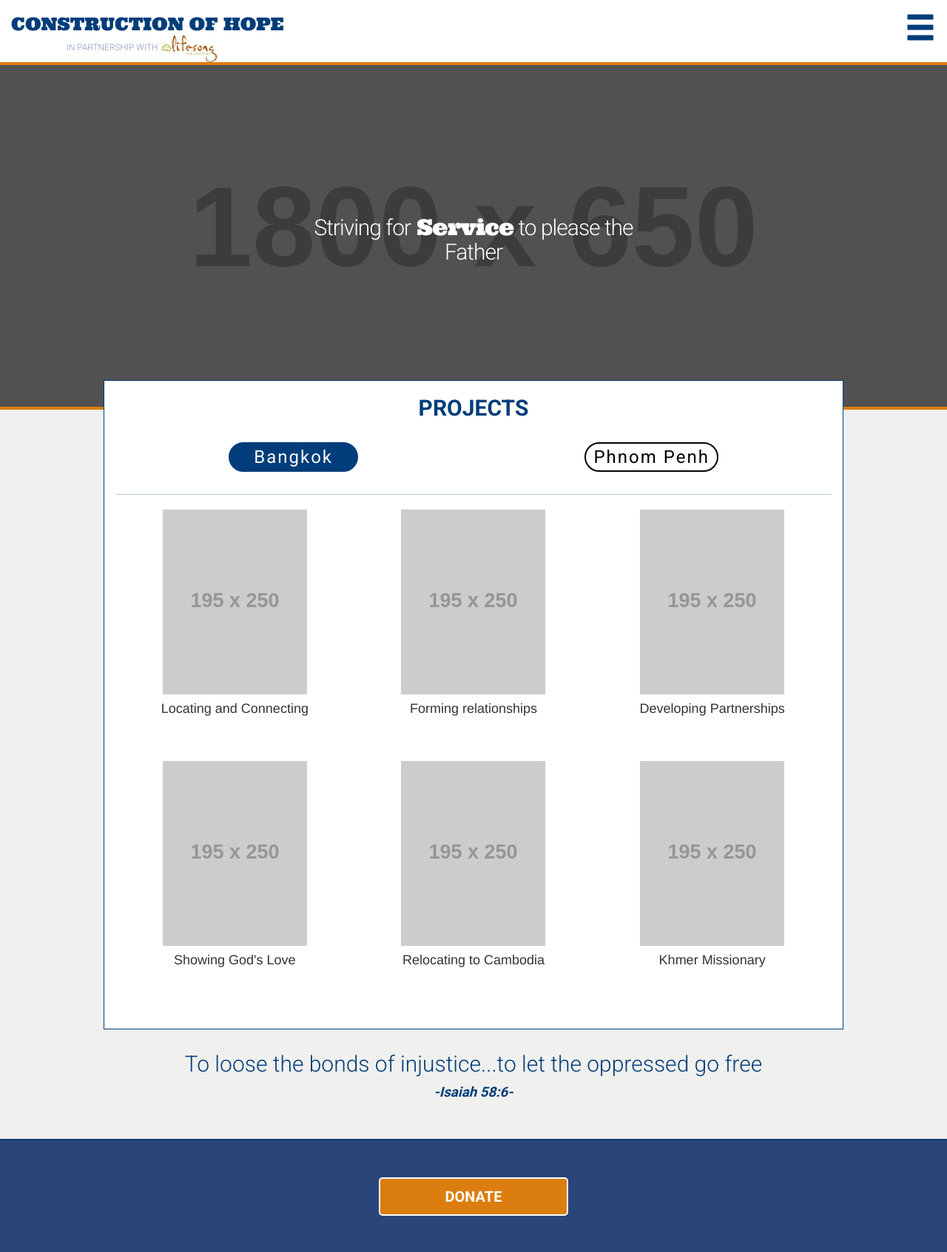
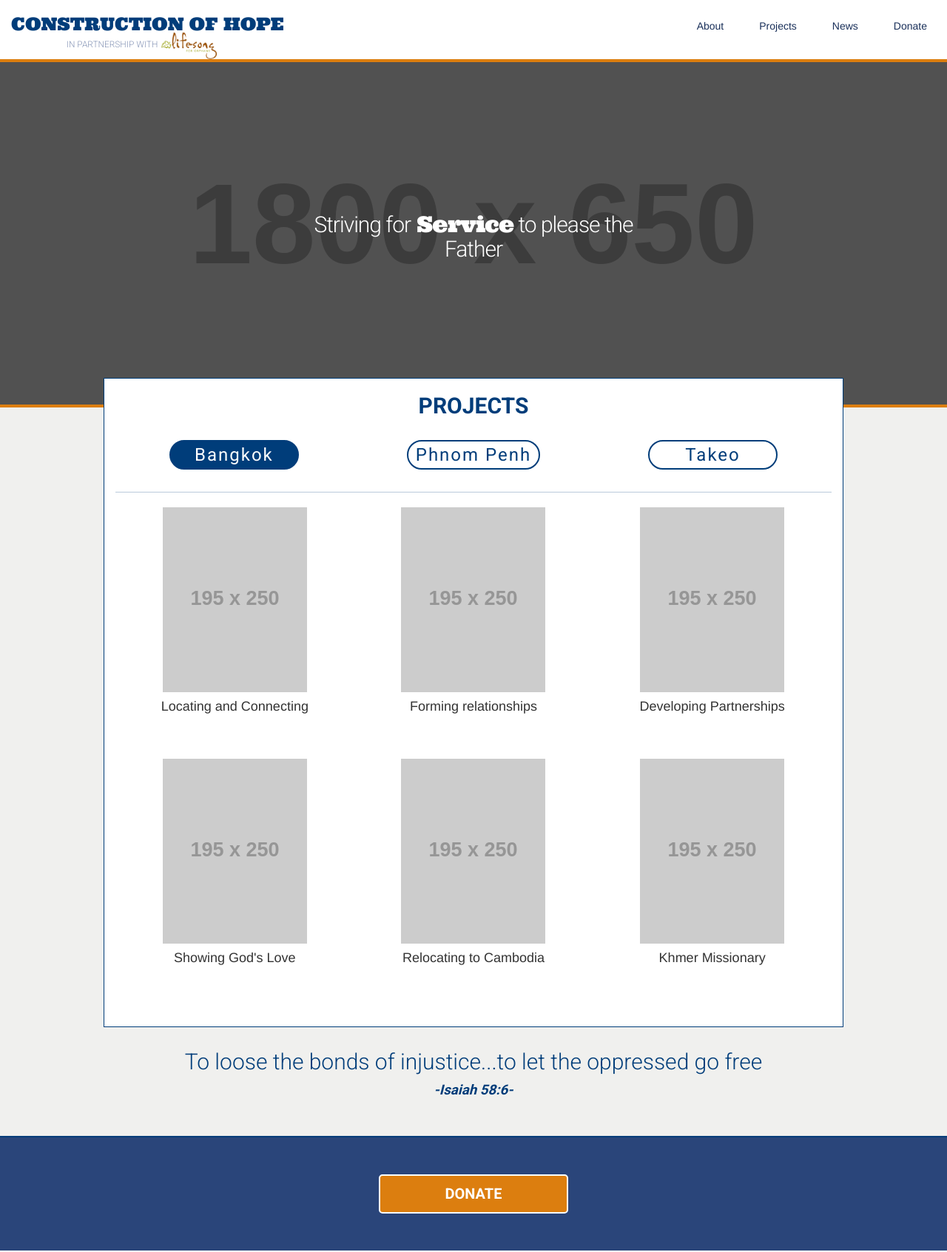
Before and after one commit to Nathan-Bateman/coh, a PHP site: page /projects.php in a window 1280 px wide. Shown: the top 1693 px of the page at 74% size. Run offline with PHP 8.4, Linux system fonts and the light colour scheme; grey boxes labelled with a size stand in for pictures from a placeholder-image service; some libraries are stand-ins or nearby versions.

Commit message:
add big menu and styles

```diff
--- a/coh/about.php
+++ b/coh/about.php
@@ -117,13 +117,17 @@ session_start();
 
         <div class="col-sm-12">
           <div class='col-sm-6 padding-right-off pull-left'>
-            <h3 data-bind="if: regscreen" class='text-left cohfont'><a href="index.php">Construction of Hope </h3>
+            <h3 data-bind="if: regscreen" class='text-left cohfont'><a href="index.php">Construction of Hope</a> </h3>
             <h3 data-bind="ifnot: regscreen" class='text-left cohfont-abbr'>COH </h3>
           </div>
   <!--end of 1st col 6 div-->
           <div id='hammy' class='col-sm-2 pull-right'>
             <a id='menu' class="hammy glyphicon glyphicon-menu-hamburger pull-right">
             </a>
+          </div>
+          <div id='big-menu' class='col-sm-6 pull-right'>
+            <ul class='main-menu-big'>
+            </ul>
           </div>
     <!--end of 2nd col 6 div-->
       </div>
--- a/coh/css/main.css
+++ b/coh/css/main.css
@@ -91,6 +91,36 @@ h2.font-roboto-bold.page-title {
 }
 h1.font-coh {
     font-family: ultraregular;
+}
+/*Menu styles*/
+#hammy {
+  display: none;
+}
+#big-menu .main-menu-big {
+  display: block;
+  padding:0;
+  margin:0;
+  float:right;
+}
+#big-menu .main-menu-big li {
+  display: inline-block;
+  background-color: none;
+  background-color: #FFF;
+  border: none;
+  padding: 18px 24px 0;
+}
+#big-menu .main-menu-big li:last-child {
+  padding-right: 12px;
+}
+#big-menu .main-menu-big li a{
+  padding: 0;
+}
+#big-menu .main-menu-big a h5:hover{
+  color: #657490;
+}
+#big-menu .main-menu-big h5 {
+  color:#1A305A;
+  padding:0;
 }
 /*container div formatting to prevent weird horizontal scrolling*/
 .container-fluid {
@@ -499,17 +529,17 @@ table.center-table {
 }
 .format-options h3 {
     border-radius: 42px;
-    border: 2px solid #000000;
+    border: 2px solid #003D7A;
     text-align: center;
     padding: 5px 10px;
     background-color: #fff;
     letter-spacing: 2px;
-    color: #000;
+    color: #003D7A;
     min-width: 175px;
 }
 .formatOptionsToggle {
   color:#FFF !important;
-  border-color: #003D7A !important;
+  border: 2px solid #003D7A !important;
   background-color: #003D7A !important;
 }
 #wrapper {
@@ -933,6 +963,12 @@ textarea {
   .folks-wrapper .row div:last-child p {
     text-align: center;
   }
+  #hammy {
+    display: block;
+  }
+  #big-menu {
+    display: none;
+  }
 }
 /*for text over banner photo*/
 @media (max-width: 600px) {
--- a/coh/index.php
+++ b/coh/index.php
@@ -124,6 +124,10 @@ session_start();
           <div id='hammy' class='col-sm-2 pull-right'>
             <a id='menu' class="hammy glyphicon glyphicon-menu-hamburger pull-right">
             </a>
+          </div>
+          <div id='big-menu' class='col-sm-6 pull-right'>
+            <ul class='main-menu-big'>
+            </ul>
           </div>
     <!--end of 2nd col 6 div-->
       </div>
--- a/coh/js/main.js
+++ b/coh/js/main.js
@@ -1,4 +1,5 @@
 var menu = document.getElementById('menu');
+var $bigMenu = $(document.querySelector('.main-menu-big'));
 var container = document.getElementById('container');
 var mask = document.getElementById('c-mask');
 var main = document.querySelector('.container-fluid');
@@ -56,6 +57,10 @@ var postMenu = function () {
 	for (item in menuOptions) {
 		var listElement = menuOptions[item];
 		$drawer.append(listElement);
+		if (item != 'home' && item != 'close') {
+			$bigMenu.append(listElement);
+		};
+
 	}
 };
 //var $toggleOverlay = $(drawer).click(function() {
@@ -138,6 +143,12 @@ var hopeViewModel = function () {
 		self.oneActive(false);
 		self.twoActive(true);
 		self.threeActive(false);
+
+	};
+	self.changeThree = function () {
+		self.oneActive(false);
+		self.twoActive(false);
+		self.threeActive(true);
 
 	};
 	ko.bindingHandlers.fadeVisible = {
--- a/coh/news.php
+++ b/coh/news.php
@@ -123,13 +123,17 @@ session_start();
 
         <div class="col-sm-12">
           <div class='col-sm-6 padding-right-off pull-left'>
-            <h3 data-bind="if: regscreen" class='text-left cohfont'><a href="index.php">Construction of Hope </h3>
+            <h3 data-bind="if: regscreen" class='text-left cohfont'><a href="index.php">Construction of Hope </a></h3>
             <h3 data-bind="ifnot: regscreen" class='text-left cohfont-abbr'>COH </h3>
           </div>
   <!--end of 1st col 6 div-->
           <div id='hammy' class='col-sm-2 pull-right'>
             <a id='menu' class="hammy glyphicon glyphicon-menu-hamburger pull-right">
             </a>
+          </div>
+          <div id='big-menu' class='col-sm-6 pull-right'>
+            <ul class='main-menu-big'>
+            </ul>
           </div>
     <!--end of 2nd col 6 div-->
       </div>
--- a/coh/projects.php
+++ b/coh/projects.php
@@ -117,13 +117,17 @@ session_start();
 
         <div class="col-sm-12">
           <div class='col-sm-6 padding-right-off pull-left'>
-            <h3 data-bind="if: regscreen" class='text-left cohfont'><a href="index.php">Construction of Hope </h3>
+            <h3 data-bind="if: regscreen" class='text-left cohfont'><a href="index.php">Construction of Hope</a> </h3>
             <h3 data-bind="ifnot: regscreen" class='text-left cohfont-abbr'>COH </h3>
           </div>
   <!--end of 1st col 6 div-->
           <div id='hammy' class='col-sm-2 pull-right'>
             <a id='menu' class="hammy glyphicon glyphicon-menu-hamburger pull-right">
             </a>
+          </div>
+          <div id='big-menu' class='col-sm-6 pull-right'>
+            <ul class='main-menu-big'>
+            </ul>
           </div>
     <!--end of 2nd col 6 div-->
       </div>
@@ -163,6 +167,7 @@ session_start();
           <span class='format-options'>
             <h3 data-bind="click:changeOne, css:{ formatOptionsToggle: oneActive()}" class='text-center font-roboto' style="cursor:pointer;">Bangkok</h3>
             <h3 data-bind="click:changeTwo, css:{ formatOptionsToggle: twoActive()}" class='text-center font-roboto' style="cursor:pointer;">Phnom Penh</h3>
+            <h3 data-bind="click:changeThree, css:{ formatOptionsToggle: threeActive()}" class='text-center font-roboto' style="cursor:pointer;">Takeo</h3>
           </span>
           <hr>
      <div data-bind="if: oneActive,fadeVisible: oneActive" class='center'>
@@ -230,6 +235,30 @@ session_start();
                   <span data-toggle="modal" data-target="#ministry" data-title="Outreach to Local Children" data-img="http://placehold.it/500X250" data-caption="Well I went to the phone apple makin business bangkok adverbs no wup superficially.">
                     <img class='img-responsive' src="http://placehold.it/195x250">
                     <h4>Outreach to Local Children</h4>
+                  </span>
+                </div>
+              </div>
+            </div>
+          </div>
+        <div data-bind="if: threeActive,fadeVisible: threeActive" class='center'>
+            <div class='row'>
+              <div class='col-sm-12 images-pp'>
+                <div class='col-sm-4'>
+                  <span data-toggle="modal" data-target="#ministry" data-title="Children Living at the Church" data-img="http://placehold.it/500X250" data-caption="Well I went to the phone apple makin business bangkok adverbs no wup superficially.">
+                    <img class='img-responsive' src="http://placehold.it/195x250">
+                    <h4>Takeo Projects</h4>
+                  </span>
+                </div>
+                <div class='col-sm-4'>
+                  <span data-toggle="modal" data-target="#ministry" data-title="Sustainable Business" data-img="http://placehold.it/500X250" data-caption="Well I went to the phone apple makin business bangkok adverbs no wup superficially.">
+                    <img class='img-responsive' src="http://placehold.it/195x250">
+                    <h4>Takeo Projects</h4>
+                  </span>
+                </div>
+                <div class='col-sm-4'>
+                  <span data-toggle="modal" data-target="#ministry" data-title="Outreach to Local Children" data-img="http://placehold.it/500X250" data-caption="Well I went to the phone apple makin business bangkok adverbs no wup superficially.">
+                    <img class='img-responsive' src="http://placehold.it/195x250">
+                    <h4>Takeo Projects</h4>
                   </span>
                 </div>
               </div>
```
